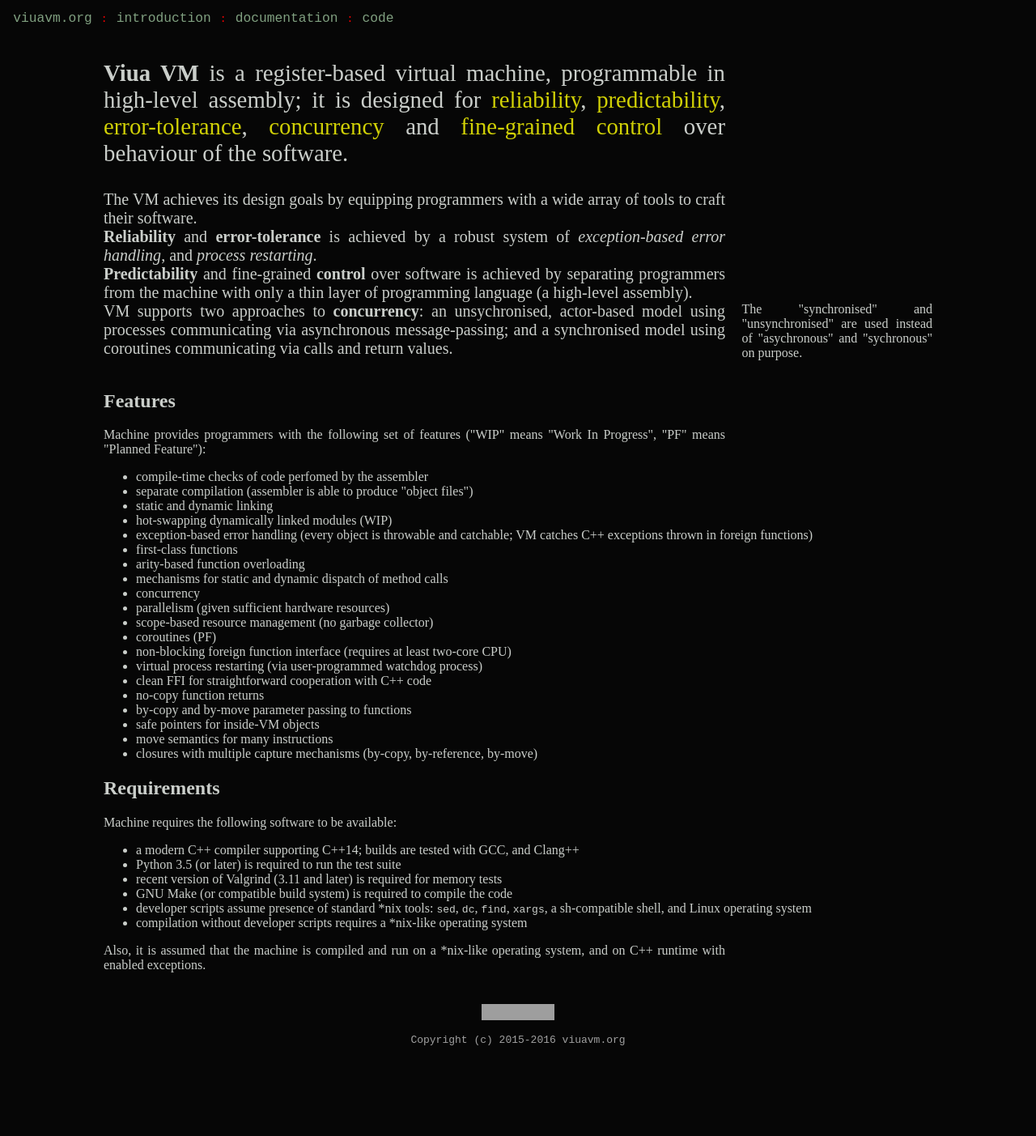
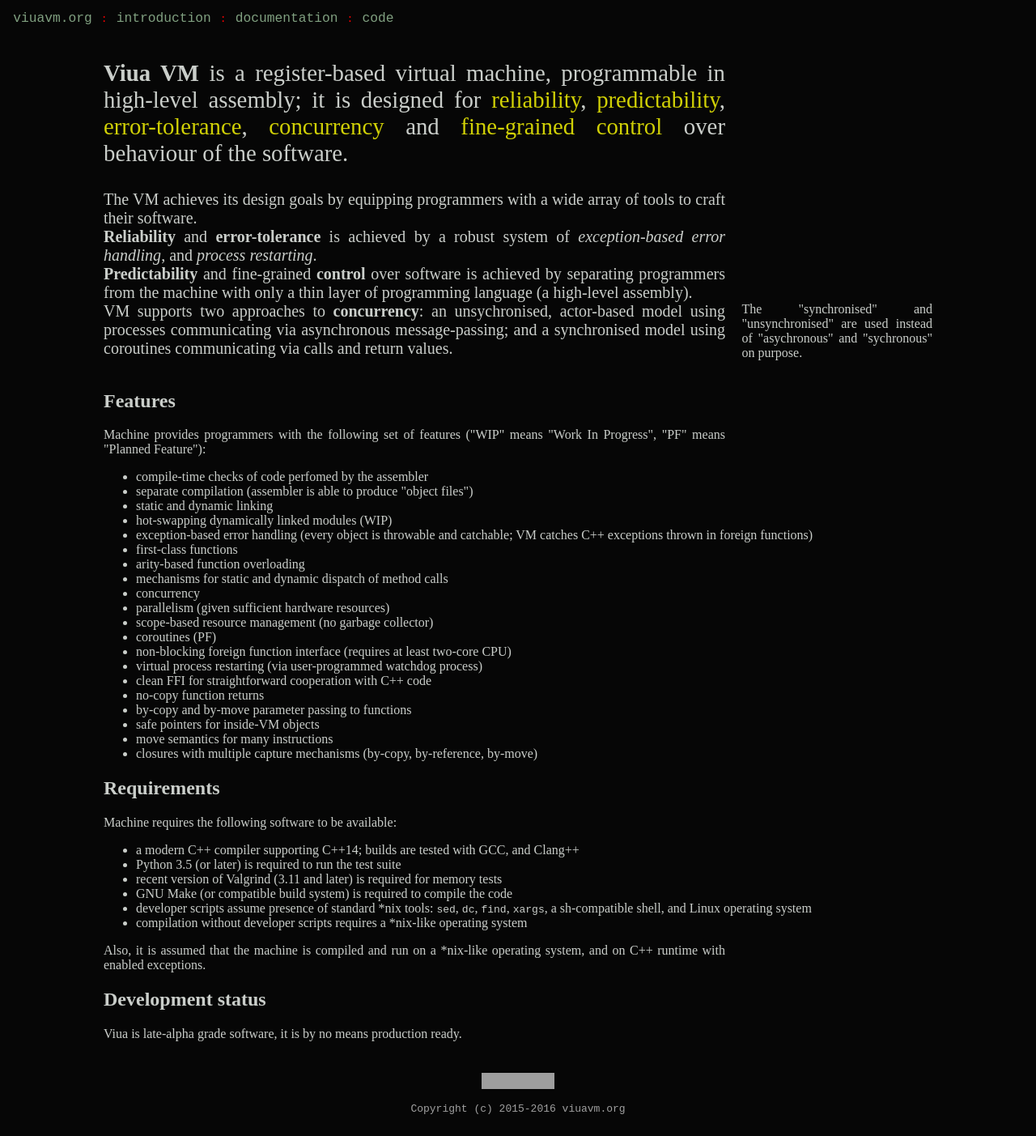
Before and after one commit to marekjm/viuavm.org, a Jekyll site: the page built from introduction.html, in a window 1280 px wide. Shown: the whole page at 81% size. Built offline with Jekyll 4.4.1, drawn with Linux system fonts in a browser that asks for light colours; before the commit the page ends 1318 px from its top, so only the background shows below that; grey boxes are pictures that could not be loaded.

Commit message:
Clarify development status

```diff
--- a/introduction.html
+++ b/introduction.html
@@ -68,4 +68,7 @@
     </p>
     <p> Also, it is assumed that the machine is compiled and run on a *nix-like operating system, and on C++ runtime with enabled exceptions.
     </p>
+
+    <h2>Development status</h2>
+    <p>Viua is late-alpha grade software, it is by no means production ready.</p>
 </div>
```
